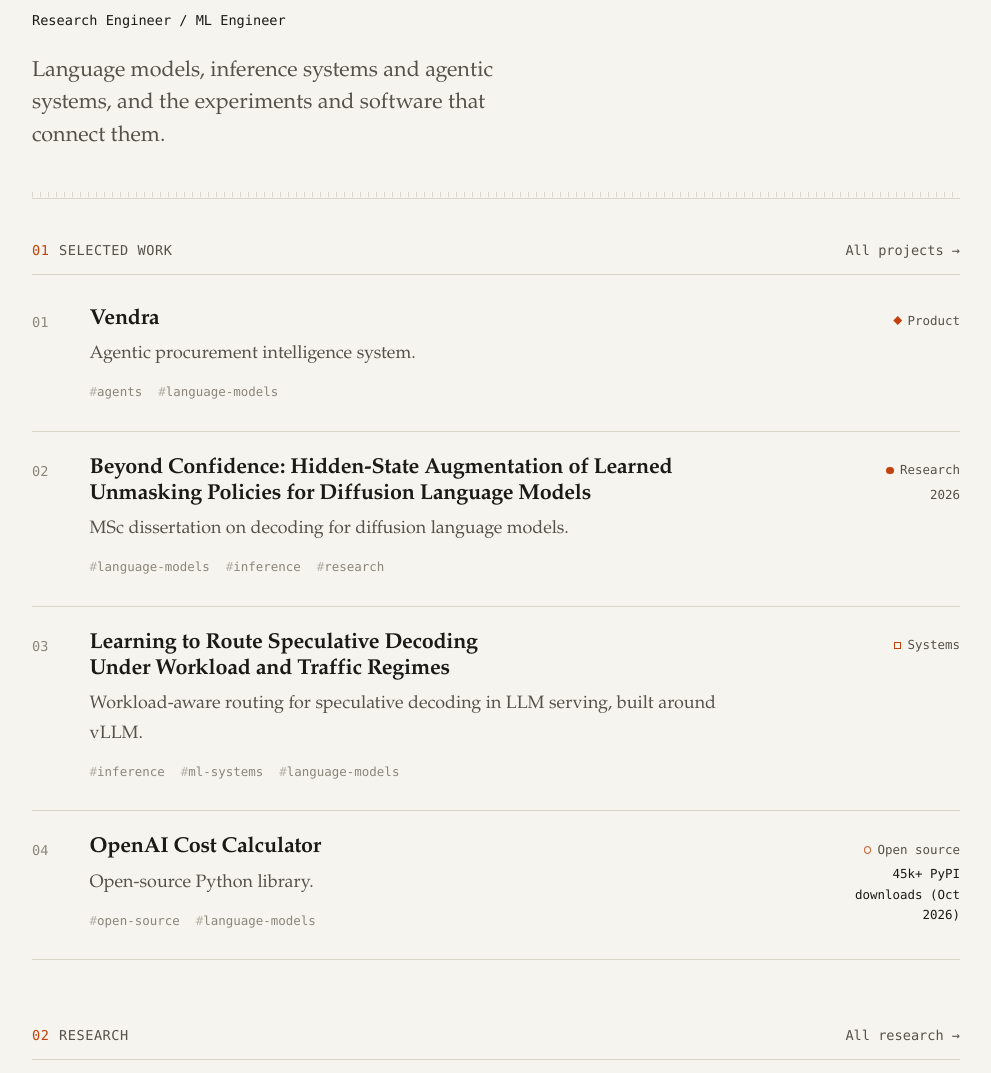
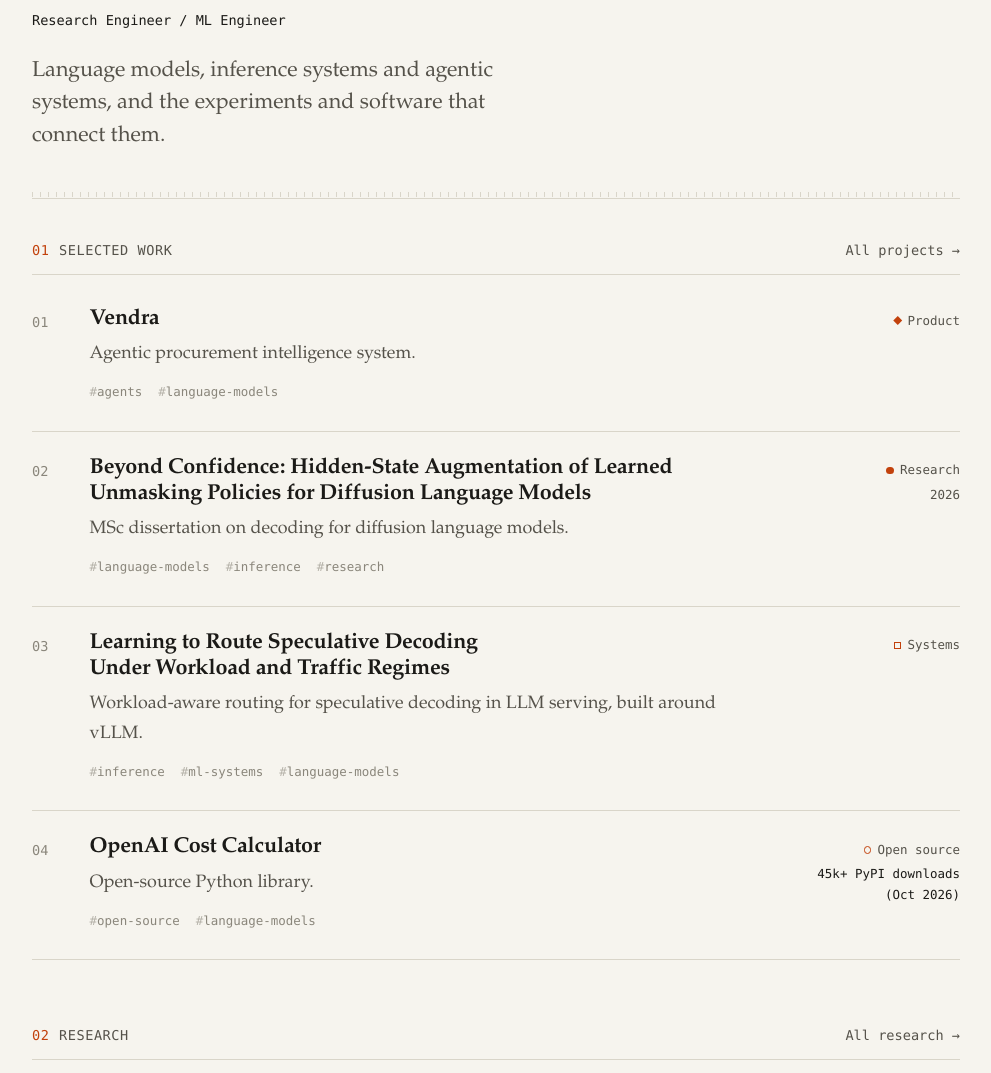
Before and after one commit to orkunkinay/orkunkinay.github.io, a plain HTML site: page index.html in a window 1280 px wide. Shown: the part 210-1283 px from the top of the page, without its empty margins (144-1135 px from the left). Drawn offline with Linux system fonts and the light colour scheme.

Commit message:
Widen entry meta column

```diff
--- a/assets/css/site.css
+++ b/assets/css/site.css
@@ -237,7 +237,7 @@
 /* Feature entries (sparse): room for a figure. */
 .entry--feature { padding-block: var(--space-6); }
 @media (min-width: 52rem) {
-  .entry { grid-template-columns: 2.6rem minmax(0, 1fr) 8.5rem; }
+  .entry { grid-template-columns: 2.6rem minmax(0, 1fr) 11rem; }
   .entry__meta { grid-column: 3; grid-row: 1 / span 2; flex-direction: column; gap: var(--space-1); margin-top: 0; padding-top: 0.35em; text-align: right; align-items: flex-end; }
   .entry--feature { grid-template-columns: 2.6rem minmax(0, 1fr) 17rem; }
   .entry--feature .entry__meta { grid-column: 2; grid-row: auto; flex-direction: row; text-align: left; margin-top: var(--space-3); gap: 0 var(--space-4); }
```
